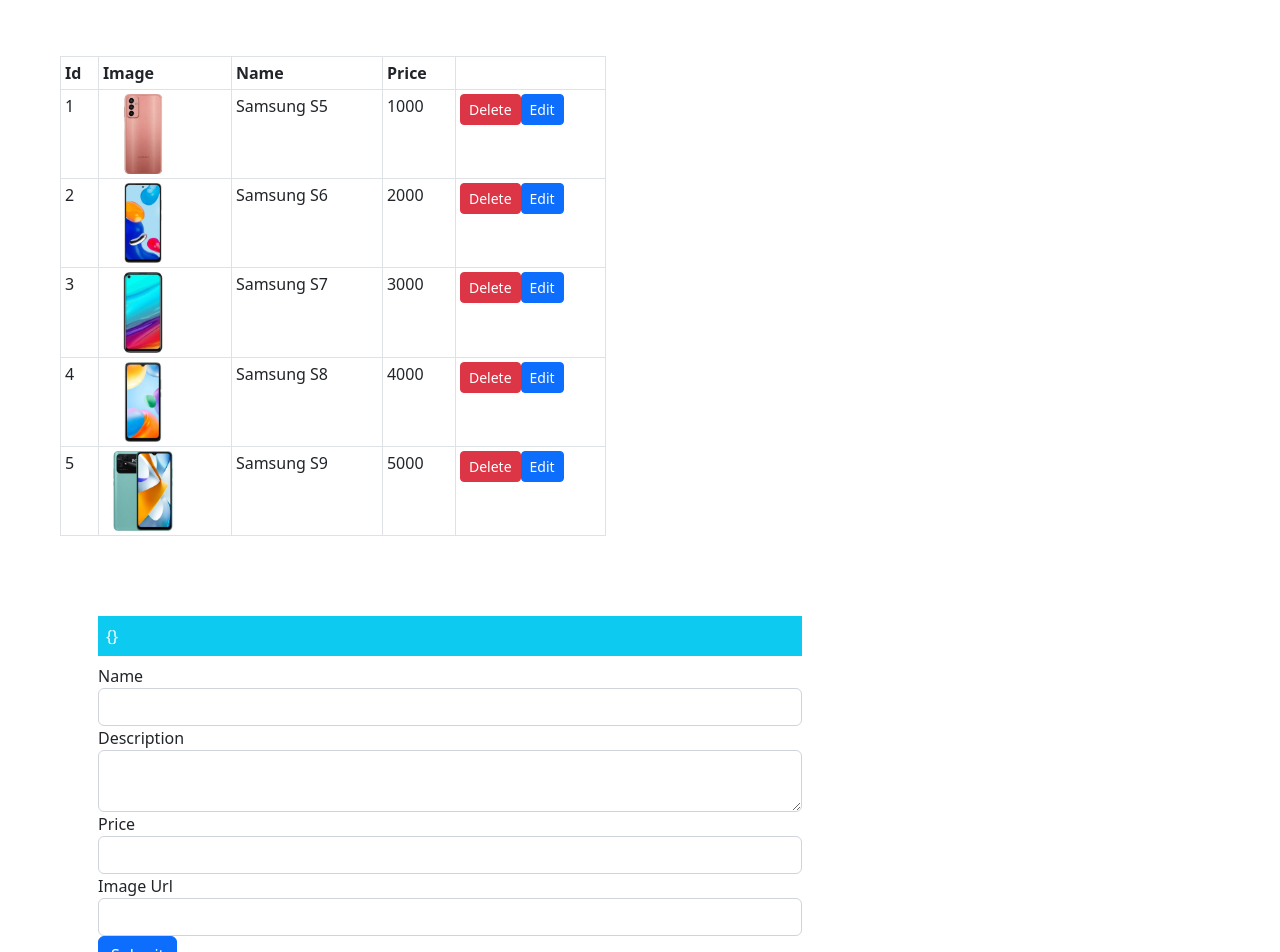
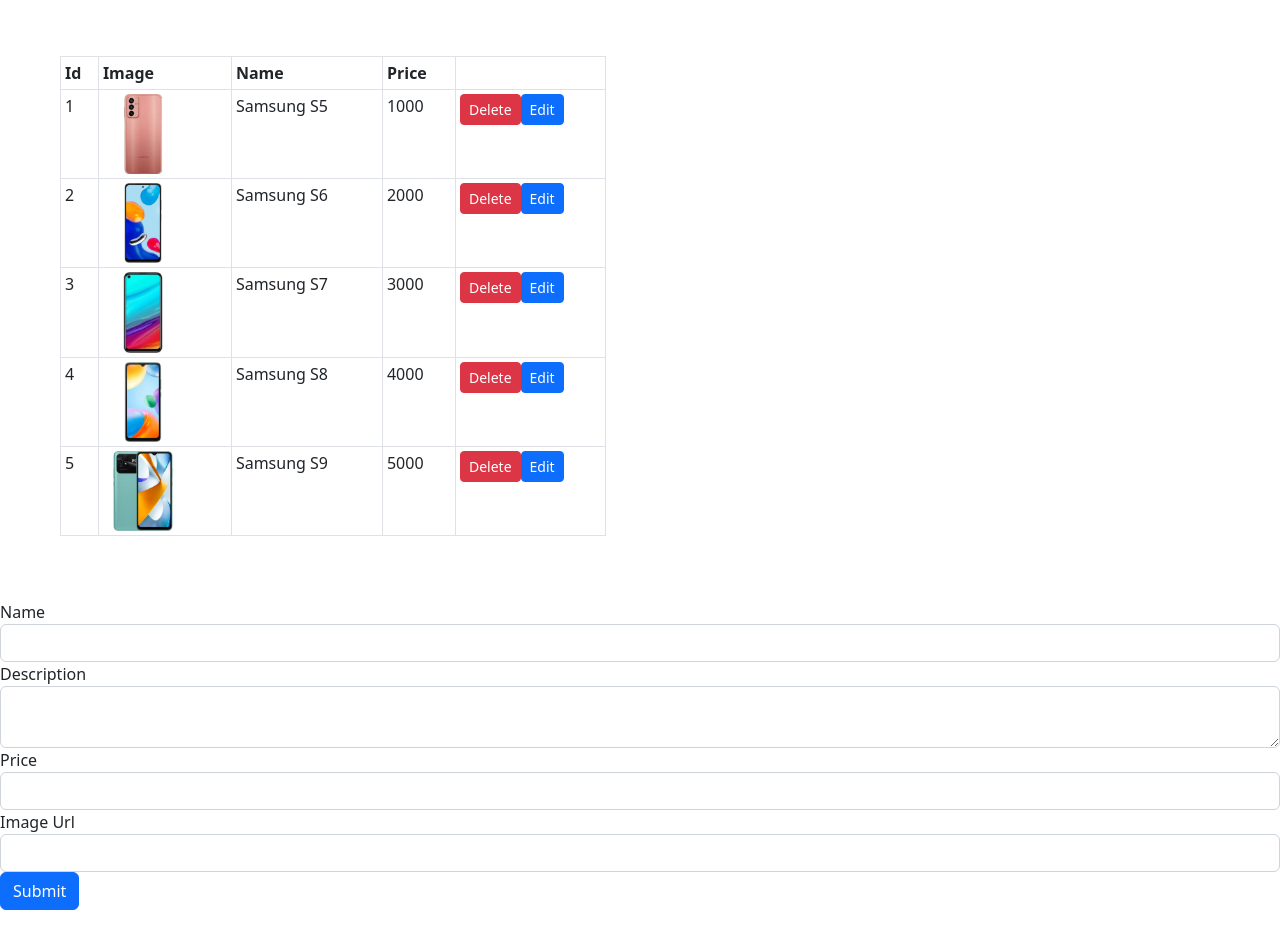
Before and after one commit to fatihdelice/learn-angular, an Angular app: page / in a window 1280 px wide. Shown: the top 952 px of the page. After the commit the page ends 910 px from the top, so only its background shows below. Built offline with nearby package versions, Linux system fonts and the light colour scheme.

Commit message:
Reactive forms added

```diff
--- a/src/app/product.component.html
+++ b/src/app/product.component.html
@@ -154,7 +154,7 @@
 
 
 
-
+<!--
 <div class="container">
     <div class="row">
         <div class="col-8">
@@ -184,11 +184,11 @@
                                 <li *ngFor="let error of getValidationErrors(name)">
                                     {{error}}
                                 </li>
-                            </ul>
-                            <!-- <p *ngIf="name.errors?.['required']">Name is required.</p>
+                            </ul> -->
+<!-- <p *ngIf="name.errors?.['required']">Name is required.</p>
                         <p *ngIf="name.errors?.['pattern']">Only letters and spaces</p>
                         <p *ngIf="name.errors?.['minlength']">min. 3 characters</p> -->
-                        </div>
+<!-- </div>
                     </div>
                     <div class="form-group">
                         <label>Description</label>
@@ -235,4 +235,29 @@
             </div>
         </div>
     </div>
-</div>
+</div> -->
+
+
+<form>
+    <div class="form-group">
+        <label>Name</label>
+        <input class="form-control">
+    </div>
+
+    <div class="form-group">
+        <label>Description</label>
+        <textarea class="form-control"></textarea>
+    </div>
+
+    <div class="form-group">
+        <label>Price</label>
+        <input class="form-control">
+    </div>
+
+    <div class="form-group">
+        <label>Image Url</label>
+        <input class="form-control">
+    </div>
+
+    <button type="submit" class="btn btn-primary"> Submit </button>
+</form>
```
